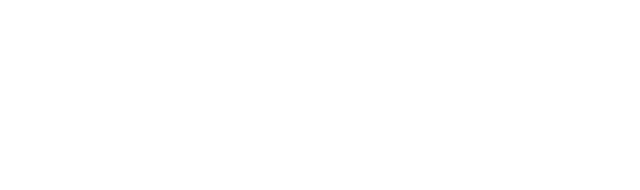
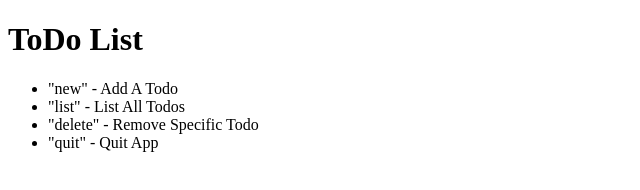
Before and after one commit to Joseph-Scott/ToDo_Project, a plain HTML site: page index.html in a window 1280 px wide. Shown: the whole page, without its empty margins (0-640 px from the left). Drawn offline with Linux system fonts and the light colour scheme.

Commit message:
Creating ToDo list array

```diff
--- a/index.html
+++ b/index.html
@@ -6,6 +6,14 @@
     <title>To Do Project</title>
   </head>
   <body>
-    <link rel="stylesheet" href="app.js" />
+    <h1>ToDo List</h1>
+    <ul>
+      <li>"new" - Add A Todo</li>
+      <li>"list" - List All Todos</li>
+      <li>"delete" - Remove Specific Todo</li>
+      <li>"quit" - Quit App</li>
+    </ul>
+
+    <link rel="stylesheet" href="todo.js" />
   </body>
 </html>
--- a/todo.js
+++ b/todo.js
@@ -0,0 +1,3 @@
+const ToDoList = [];
+
+let newToDo = prompt("What would you like to do?");
```
